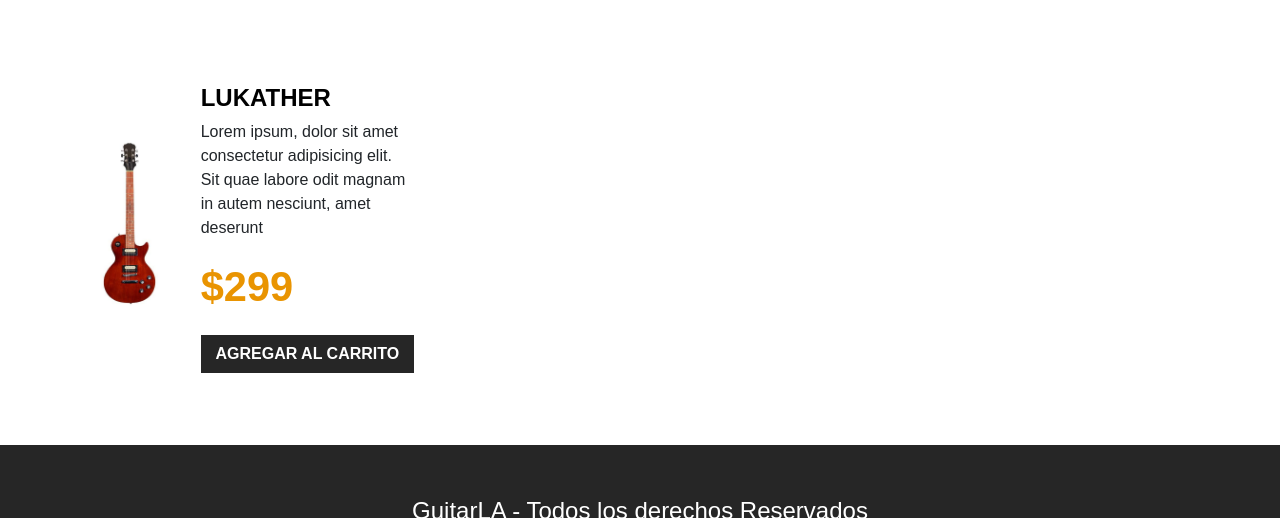
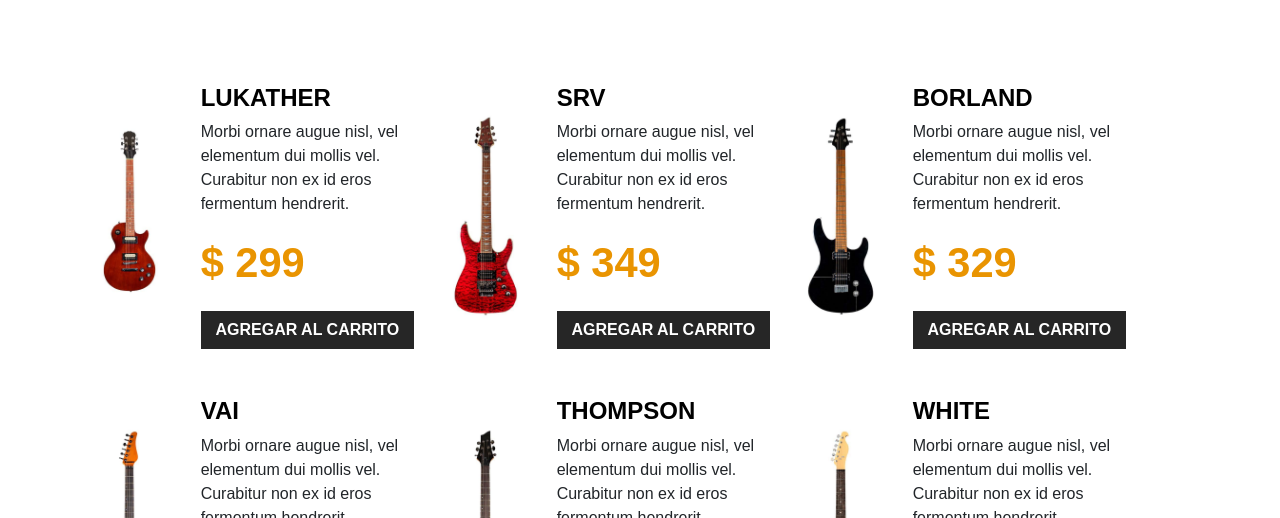
Before and after one commit to AlejandroDev8/Guitar-LA, a React (Vite) app: page / in a window 1280 px wide. Shown: the part 282-800 px from the top of the page. Built offline with nearby package versions, Linux system fonts and the light colour scheme.

Commit message:
Añadiendo props para renderizar las guitarras que vienen de la db

```diff
--- a/src/App.jsx
+++ b/src/App.jsx
@@ -1,7 +1,11 @@
+import { useState } from "react";
 import Header from "./components/Header";
 import Guitar from "./components/Guitar";
+import { db } from "./data/db";
 
 function App() {
+  const [data, setData] = useState(db);
+
   return (
     <>
       <Header />
@@ -9,7 +13,9 @@
         <h2 className="text-center">Nuestra Colección</h2>
 
         <div className="row mt-5">
-          <Guitar />
+          {data.map((guitar) => (
+            <Guitar key={guitar.id} guitar={guitar} />
+          ))}
         </div>
       </main>
 
--- a/src/components/Guitar.jsx
+++ b/src/components/Guitar.jsx
@@ -1,20 +1,19 @@
-function Guitar() {
+function Guitar({ guitar }) {
+  const { id, name, image, description, price } = guitar;
+
   return (
     <div className="col-md-6 col-lg-4 my-4 row align-items-center">
       <div className="col-4">
         <img
           className="img-fluid"
-          src="/img/guitarra_01.jpg"
+          src={`/img/${image}.jpg`}
           alt="imagen guitarra"
         />
       </div>
       <div className="col-8">
-        <h3 className="text-black fs-4 fw-bold text-uppercase">Lukather</h3>
-        <p>
-          Lorem ipsum, dolor sit amet consectetur adipisicing elit. Sit quae
-          labore odit magnam in autem nesciunt, amet deserunt
-        </p>
-        <p className="fw-black text-primary fs-3">$299</p>
+        <h3 className="text-black fs-4 fw-bold text-uppercase">{name}</h3>
+        <p>{description}</p>
+        <p className="fw-black text-primary fs-3">$ {price}</p>
         <button type="button" className="btn btn-dark w-100">
           Agregar al Carrito
         </button>
```
